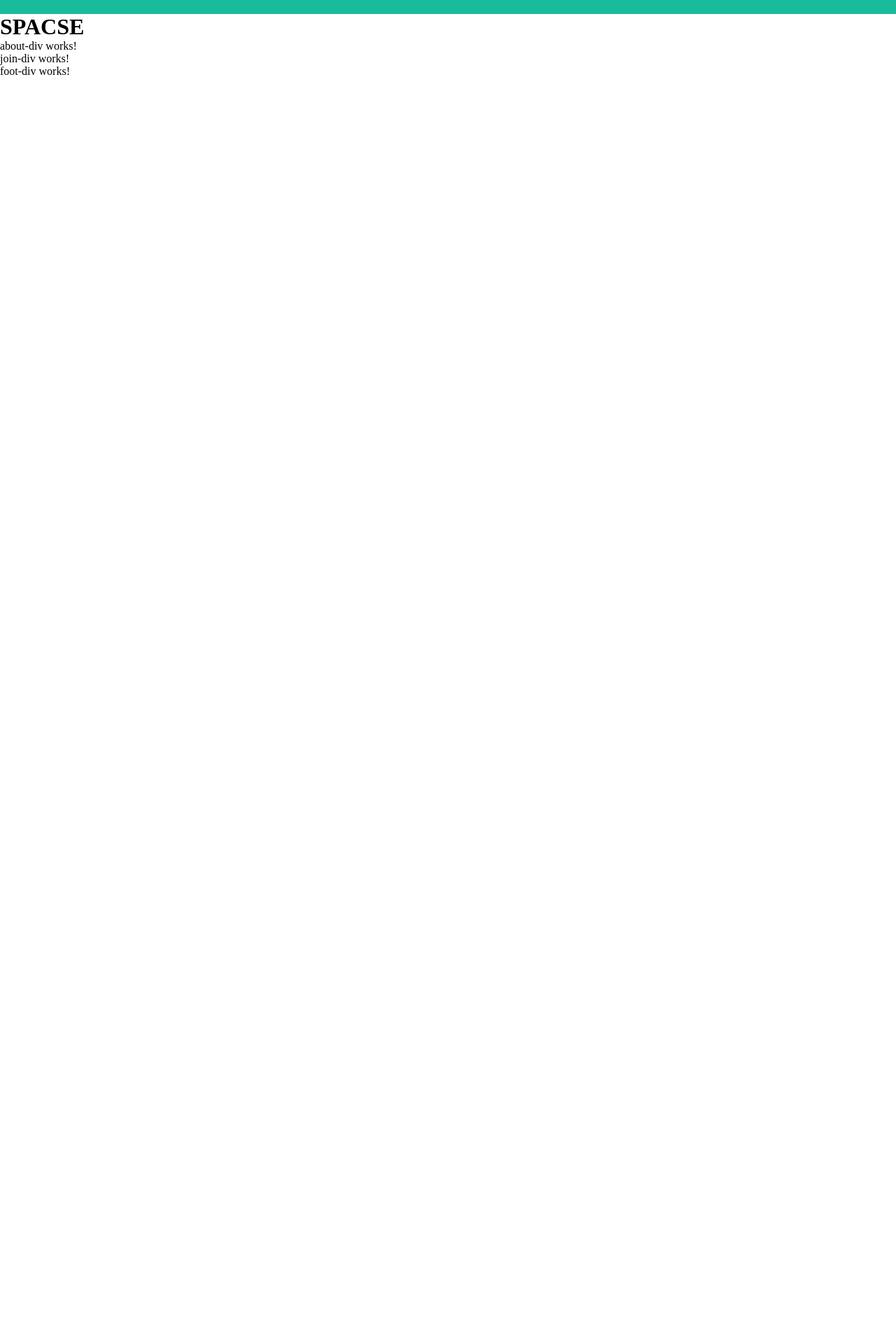
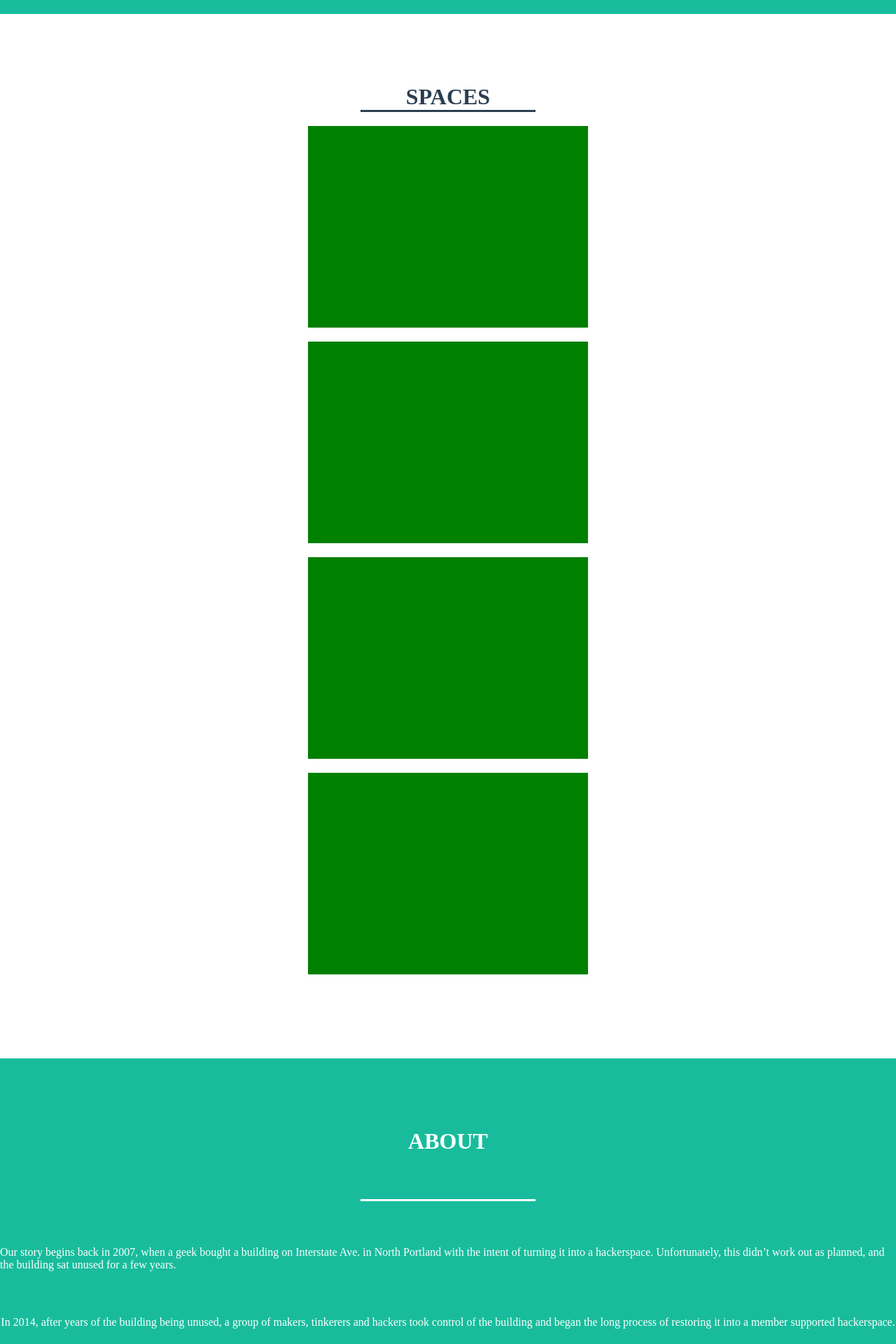
Before and after one commit to travisty12/angular-clone, an Angular app: page / in a window 1280 px wide. Shown: the part 540-2460 px from the top of the page at 70% size. Before the commit the page ends 800 px from the top, so only its background shows below. Built offline with nearby package versions, Linux system fonts and the light colour scheme.

Commit message:
add content to about divs, fix navbar

```diff
--- a/src/app/about-div/about-div.component.css
+++ b/src/app/about-div/about-div.component.css
@@ -0,0 +1,16 @@
+.about-div {
+  background-color: rgb(24, 188, 156);
+  width: 100%;
+  height: 450px;
+  color: white;
+  padding: 100px 0 100px 0;
+  display: flex;
+  flex-direction: column;
+  align-items: center;
+  justify-content: space-between;
+}
+.line {
+  width: 250px;
+  height: 3px;
+  background-color: white;
+}
--- a/src/app/about-div/about-div.component.html
+++ b/src/app/about-div/about-div.component.html
@@ -1,3 +1,8 @@
-<p>
-  about-div works!
-</p>
+<div class="about-div">
+  <h1>ABOUT</h1>
+  <div class="line"></div>
+  <p>Our story begins back in 2007, when a geek bought a building on Interstate Ave. in North Portland with the intent of turning it into a hackerspace. Unfortunately, this didn’t work out as planned, and the building sat unused for a few years.</p>
+  <p>In 2014, after years of the building being unused, a group of makers, tinkerers and hackers took control of the building and began the long process of restoring it into a member supported hackerspace.</p>
+  <p>Well, fast forward many months later, and here we are. We are still in the process of renovating some aspects of the building, but for the most part our restoration is complete.</p>
+  <p>We look forward to doing some really cool things in Portland. Come by and see us during an open house, which are listed on our Calendar and our Meetup page.</p>
+</div>
--- a/src/app/body-div/body-div.component.css
+++ b/src/app/body-div/body-div.component.css
@@ -0,0 +1,21 @@
+.line {
+  width: 250px;
+  height: 3px;
+  background-color: rgb(44,62,80);
+}
+.main-div {
+  padding-top: 100px;
+  padding-bottom: 100px;
+  display: flex;
+  flex-direction: column;
+  justify-content: space-around;
+  align-items: center;
+  color:  rgb(44,62,80);
+}
+
+.modal {
+  width: 400px;
+  height: 288px;
+  background-color: green;
+  margin: 20px;
+}
--- a/src/app/body-div/body-div.component.html
+++ b/src/app/body-div/body-div.component.html
@@ -1,7 +1,18 @@
-<h1>SPACSE</h1>
-<div class="line"></div>
-<div class="modal-divs">
-  <div class="modal">
+<div class="main-div">
+  <h1>SPACES</h1>
+  <div class="line"></div>
+  <div class="modal-divs">
+    <div class="modal">
 
+    </div>
+    <div class="modal">
+
+    </div>
+    <div class="modal">
+
+    </div>
+    <div class="modal">
+
+    </div>
   </div>
 </div>
--- a/src/app/join-div/join-div.component.css
+++ b/src/app/join-div/join-div.component.css
@@ -0,0 +1,10 @@
+.join-div {
+  height: 200px;
+  padding: 100px 0 100px 0;
+  color: rgb(44,62,80);
+}
+.line {
+  width: 250px;
+  height: 3px;
+  background-color: rgb(44,62,80);
+}
--- a/src/app/join-div/join-div.component.html
+++ b/src/app/join-div/join-div.component.html
@@ -1,3 +1,6 @@
-<p>
-  join-div works!
-</p>
+<div class="join-div">
+  <h1>HOW TO JOIN</h1>
+  <div class="line">
+
+  </div>
+</div>
--- a/src/app/link-div/link-div.component.css
+++ b/src/app/link-div/link-div.component.css
@@ -2,10 +2,13 @@
   display: flex;
   background-color: rgb(44,62,80);
   height: 60px;
-  width: 100%;
+  width: calc(100% - 40px);
   justify-content: space-between;
   align-items: center;
   color: white;
+  padding: 0 20px 0 20px;
+  position: fixed;
+  top: 0;
 }
 .dropDownDiv {
   background-color: rgb(44,62,80);
--- a/src/app/logo-div/logo-div.component.css
+++ b/src/app/logo-div/logo-div.component.css
@@ -1,4 +1,5 @@
 .logo-div {
+  margin-top: 60px;
   display: flex;
   flex-direction: column;
   justify-content: space-around;
```
